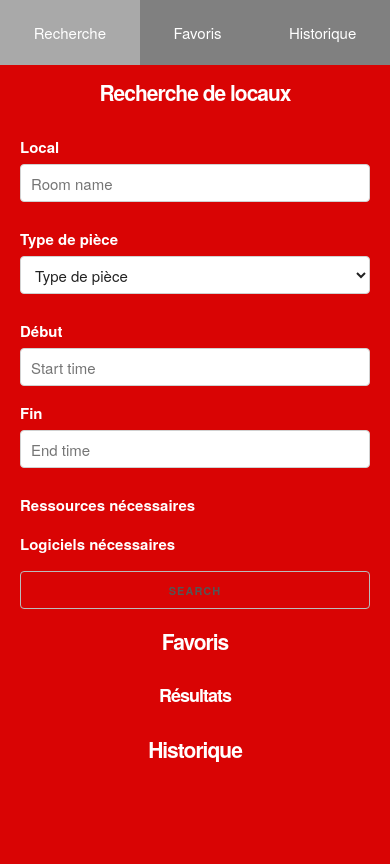
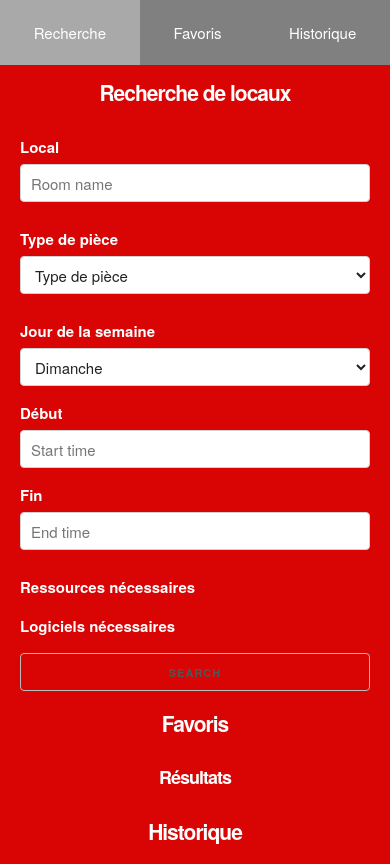
Before and after one commit to Unitiser/OubliETS, a website built with webpack: page oubliets/src/index.html in a window 390 px wide. Built offline with nearby package versions, Linux system fonts and the light colour scheme.

Commit message:
Add day-of-week support (EF01)

```diff
--- a/database/dummy.js
+++ b/database/dummy.js
@@ -54,7 +54,6 @@ function addRoomTimeslot(room_name, ts){
     // Parse the time slot string using regex
     var [ts, day, start, end ] = new RegExp(/([a-z]{3}) ([\d]{1,2})-([\d]{1,2})/g).exec(ts);
 
-    createTimeRange(days[day], start, end);
 	db.run(`insert into timeslots (day, startTime, endTime) values (?, ?, ?)`, [days[day], start, end],
 		(err) => {
 		    db.run(`insert into room_timeslot (idRoom, idTimeslot)
--- a/oubliets/src/index.html
+++ b/oubliets/src/index.html
@@ -43,11 +43,23 @@
 					</select>
 				</div>
 				<div class="row">
-					<div class="six columns">
+					<div class="four columns">
+						<label>Jour de la semaine</label>
+						<select name="day-of-week">
+							<option value="0">Dimanche</option>
+							<option value="1">Lundi</option>
+							<option value="2">Mardi</option>
+							<option value="3">Mercredi</option>
+							<option value="4">Jeudi</option>
+							<option value="5">Vendredi</option>
+							<option value="6">Samedi</option>
+						</select>
+					</div>
+					<div class="four columns">
 						<label>Début</label>
 						<input name="start-time" type="number" placeholder="Start time" />
 					</div>
-					<div class="six columns">
+					<div class="four columns">
 						<label>Fin</label>
 						<input name="end-time" type="number" placeholder="End time" />
 					</div>
--- a/oubliets/src/js/app/index.js
+++ b/oubliets/src/js/app/index.js
@@ -32,7 +32,7 @@ var app = {
 
 	searchHandler: function(event){
 		var getInputValue = function(name) { return $(`[name="${name}"]`).val() }
-		var inputs = ['room-name', 'start-time', 'end-time', 'room-type', 'resource']
+		var inputs = ['room-name', 'day-of-week', 'start-time', 'end-time', 'room-type', 'resource']
 		var params = {}
 		inputs.forEach((name) => {
 			var value = getInputValue(name)
--- a/oubliets/src/js/app/search.service.js
+++ b/oubliets/src/js/app/search.service.js
@@ -51,6 +51,7 @@ export class SearchService {
 			'end-time' : { 'field' : 't.endTime', 'operator' : '>=' },
 			'resource' : { 'field' : 'rr.name', 'operator' : '=' },
 			'room-type' : { 'field' : 'r.type', 'operator' : '=' },
+			'day-of-week' : { 'field' : 't.day', 'operator' : '=' },
 		}
 		return mapping[name]
 	}
--- a/oubliets/src/js/app/view.controller.js
+++ b/oubliets/src/js/app/view.controller.js
@@ -14,6 +14,7 @@ export class ViewController {
                 var now = new Date();
                 $('input[name=start-time]').val(now.getHours())
                 $('input[name=end-time]').val(now.getHours() + 1)
+			    $('select[name=day-of-week]').val(now.getDay())
             break;
         }
     }
```
Also changed, not shown: 1 other file.
